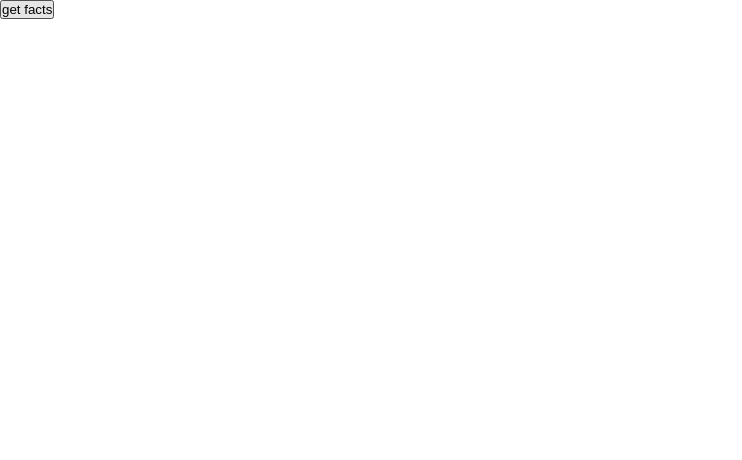
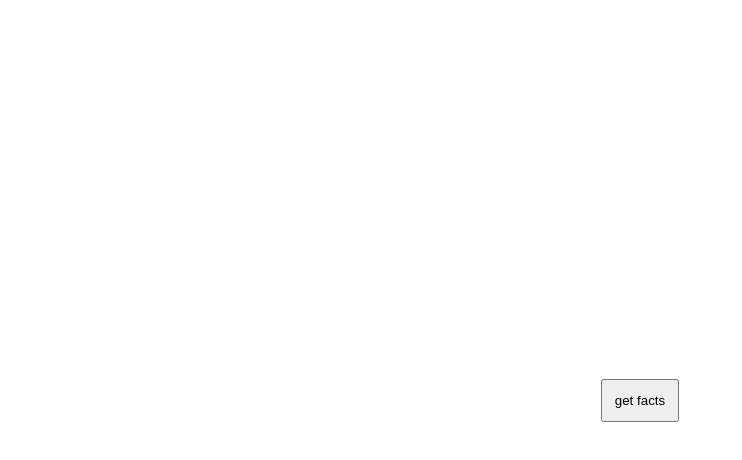
Before and after one commit to dipukumardev/cats_facts, a plain HTML site: page index.html in a window 1280 px wide. Shown: the whole page, without its empty margins (0-742 px from the left). Drawn offline with Linux system fonts and the light colour scheme.

Commit message:
style button

```diff
--- a/index.html
+++ b/index.html
@@ -9,8 +9,11 @@
 </head>
 
 <body>
-    <p id="facts_api"></p>
-    <button id="btn">get facts</button>
+    <div class="main">
+
+        <button id="btn">get facts</button>
+        <p id="facts_api"></p>
+    </div>
     <script src="app.js"></script>
 </body>
 
--- a/style.css
+++ b/style.css
@@ -3,3 +3,17 @@
     padding: 0;
     box-sizing: border-box;
 }
+.main{
+    width: 100vw;
+    height: 100vh;
+    display: flex;
+    align-items: center;
+    justify-content: center;
+}
+button{
+    padding: 12px;
+    columns: white;
+}
+#id{
+    color: white;
+}
```
